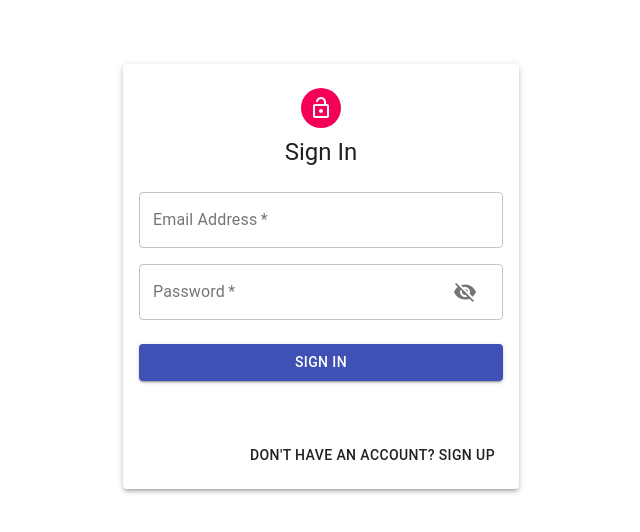
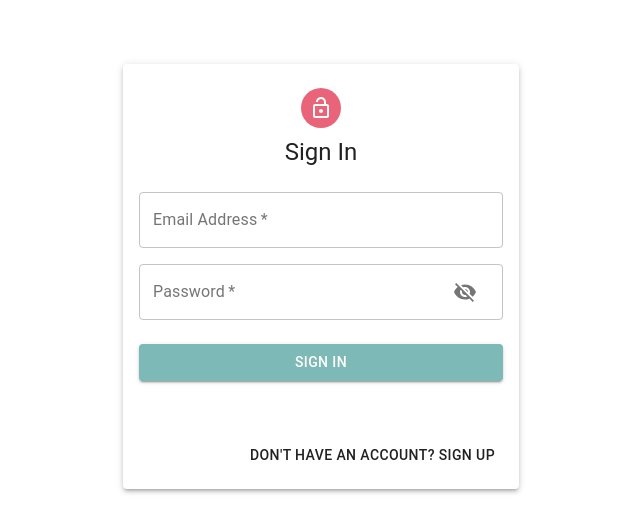
Before and after one commit to SazidAF/rubickCVMaker, a React (Create React App) app in the folder client/: page /auth in a window 1280 px wide. Shown: the top 532 px of the page, without its empty margins (319-959 px from the left). Built offline with nearby package versions, Linux system fonts and the light colour scheme.

Commit message:
styling changes in auth and landingPage connection

```diff
--- a/client/src/components/Auth/Auth.js
+++ b/client/src/components/Auth/Auth.js
@@ -10,6 +10,7 @@ import Icon from './Icon';
 // Custom Component for input
 import Input from './Input';
 import { signup, signin } from '../../actions/auth';
+import '../../App.css';
 
 import { AUTH } from '../../constants/actionTypes';
 
@@ -72,7 +73,7 @@ const Auth = () => {
     return (
         <Container component="main" maxWidth="xs">
             <Paper className={classes.paper} elevation={3}>
-                <Avatar className={classes.avatar}>
+                <Avatar className={classes.avatar} color='#E96479'>
                     <LockOutlinedIcon />
                 </Avatar>
                 <Typography variant='h5'>{isSignUp ? 'Sign Up' : 'Sign In'}</Typography>
--- a/client/src/components/Auth/styles.js
+++ b/client/src/components/Auth/styles.js
@@ -15,7 +15,7 @@ export default makeStyles((theme) => ({
   },
   avatar: {
     margin: theme.spacing(1),
-    backgroundColor: theme.palette.secondary.main,
+    backgroundColor: '#E96479',
   },
   form: {
     width: '100%', // Fix IE 11 issue.
@@ -23,8 +23,12 @@ export default makeStyles((theme) => ({
   },
   submit: {
     margin: theme.spacing(3, 0, 2),
+    backgroundColor: '#7DB9B6',
+    '&:hover': {
+      backgroundColor: '#7DB9B6',
+  },
   },
   googleButton: {
-    marginBottom: theme.spacing(2),
+    marginBottom: theme.spacing(5),
   },
 }));
--- a/client/src/components/LandingPage/MainSection/MainIndex.js
+++ b/client/src/components/LandingPage/MainSection/MainIndex.js
@@ -23,7 +23,7 @@ const MainSection = () => {
                 </MainP>
                 <MainBtnWrapper>
                     <MyButton to='/' onMouseEnter={onHover} onMouseLeave={onHover}  >
-                        Get started
+                        Build My CV
                          {/* {(hover ? <ArrowForward /> : ArrowRight />)}; */}
                     </MyButton>
                 </MainBtnWrapper>
--- a/client/src/components/LandingPage/Navbar/NavIndex.js
+++ b/client/src/components/LandingPage/Navbar/NavIndex.js
@@ -42,7 +42,7 @@ const Navbar = ({toggle}) => {
                </NavMenu>
 
                <NavBtn>
-                   <NavBtnLink to = '/'> Sign In</NavBtnLink>
+                   <NavBtnLink to = '/auth'> Sign In</NavBtnLink>
                </NavBtn>
             </NavbarContainer>
         </Nav>
--- a/client/src/components/LandingPage/Sidebar/SideIndex.js
+++ b/client/src/components/LandingPage/Sidebar/SideIndex.js
@@ -17,7 +17,7 @@ const Sidebar = ({isOpen, toggle}) => {
 
                 </SidebarMenu>
                 <SideBtnWrap>
-                    <SidebarRoute to="/">
+                    <SidebarRoute to="/auth">
                         Sign In
                     </SidebarRoute>
                 </SideBtnWrap>
```
